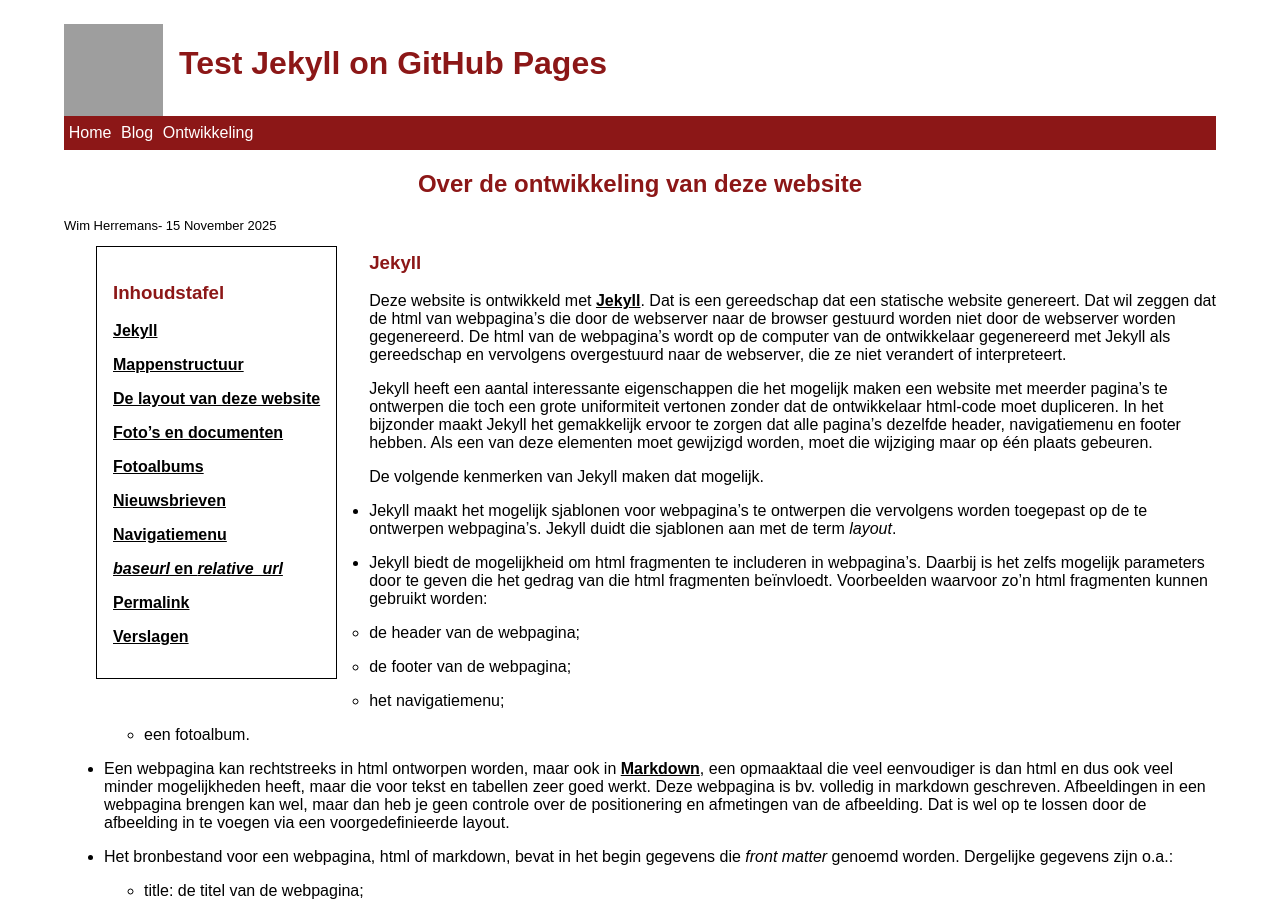
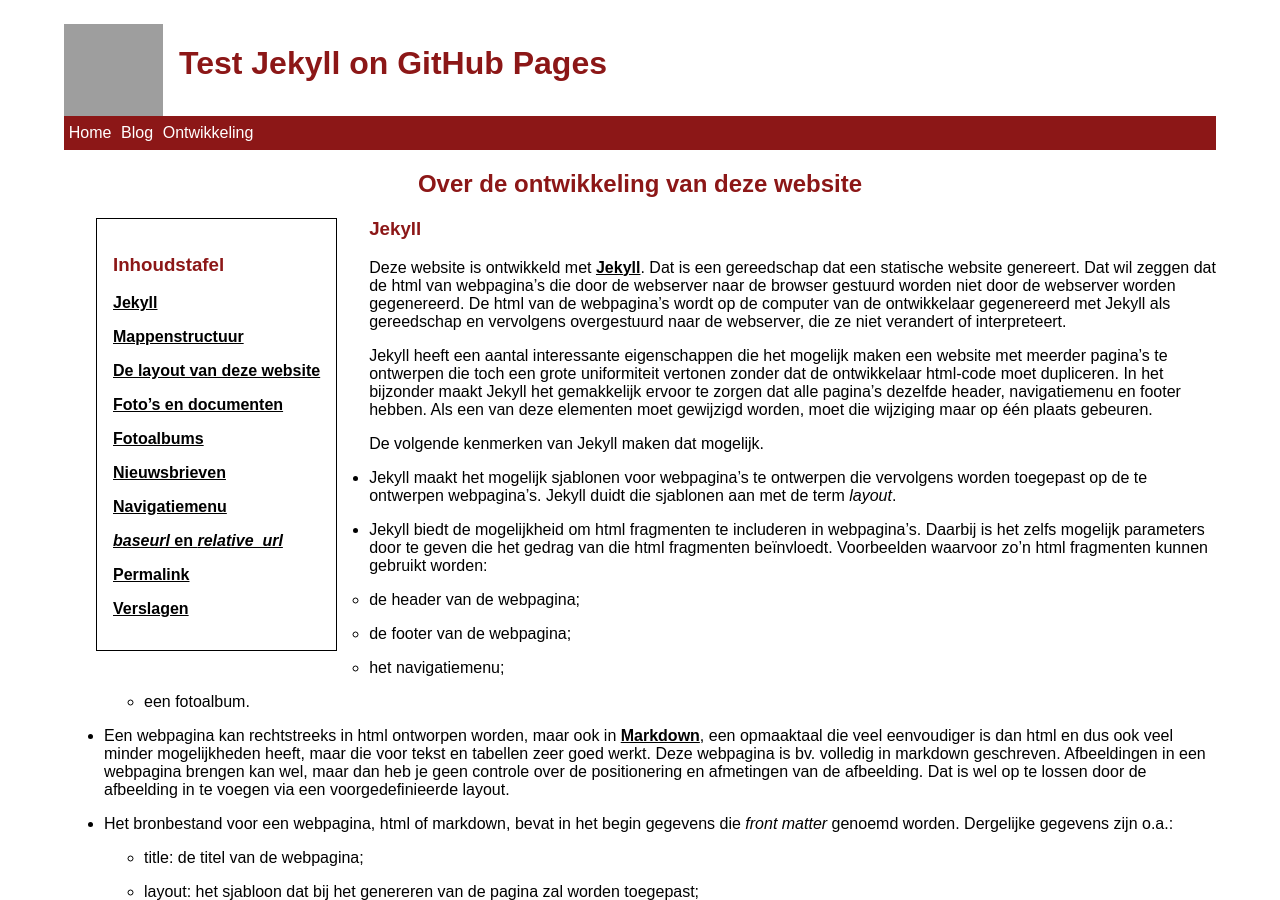
Before and after one commit to wimherremans/wimherremans.github.io, a Jekyll site: the page built from _ontwikkeling/over-website.md, in a window 1280 px wide and 900 px high. Built offline with Jekyll 4.4.1, drawn with Linux system fonts in a browser that asks for light colours; some of the changed lines change nothing that is shown; grey boxes are pictures that could not be loaded.

Commit message:
Defaults for "auteur" added and "auteur" removed from front matter in over-website.md

```diff
--- a/_config.yml
+++ b/_config.yml
@@ -44,6 +44,24 @@
         path: "assets/bijlagen/posts/2025-10-23-somme/album"
     values:
         album: "2025-10-23-somme"
+  - scope:
+        path: "_ontwikkeling"
+    values:
+        foto: ""
+        auteur: ""
+        layout: default
+  - scope:
+        path: ""
+    values:
+        foto: ""
+        auteur: ""
+        layout: default
+  - scope:
+        path: "_posts"
+    values:
+        foto: ""
+        auteur: "Onbekend"
+        layout: default
 #
 # MENU
 #   Een array van menu-items.
--- a/_ontwikkeling/over-website.md
+++ b/_ontwikkeling/over-website.md
@@ -1,7 +1,6 @@
 ---
 title: "Over de ontwikkeling van deze website"
 layout: default
-auteur: "Wim Herremans"
 ---
 <div id="inhoud-ontwikkeling">
     <h3 id="inhoud">Inhoudstafel</h3>
```
